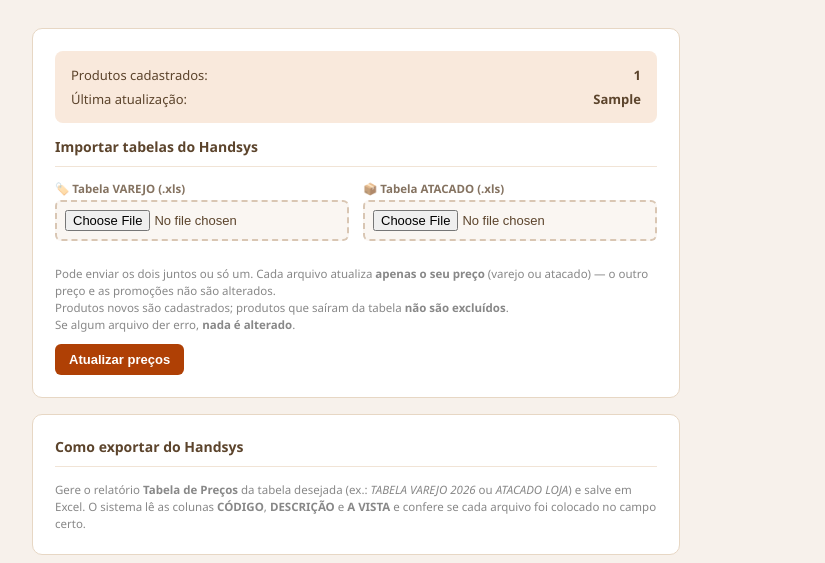
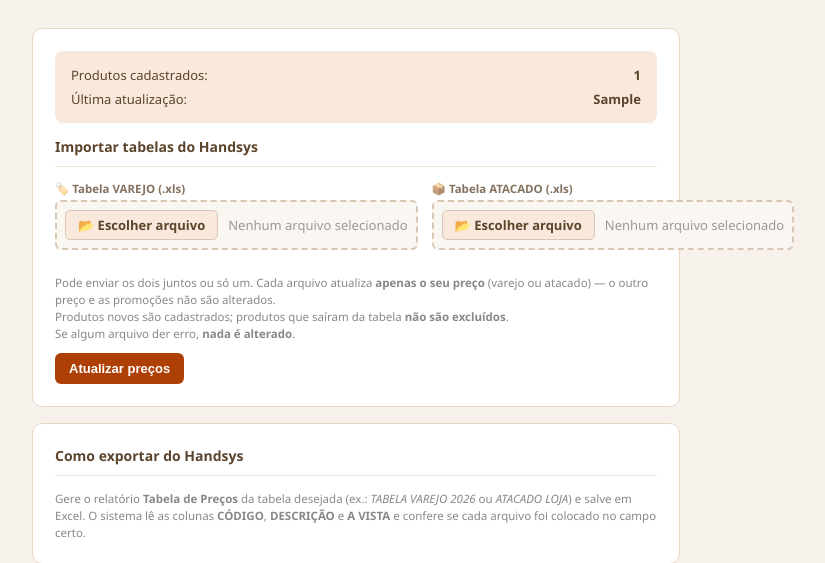
Before and after one commit to casasanchez-bit/sistema_remessa, a Flask app: page /etiquetas/importar in a window 1280 px wide. Shown: the part 60-623 px from the top of the page, without its empty margins (284-1109 px from the left). Run offline with Flask 3, Linux system fonts and the light colour scheme; the visitor is signed in with stand-in values (Sample User, id 1); tables that the repository leaves empty hold one stand-in row (values such as "Sample post"); some libraries are stand-ins or nearby versions.

Commit message:
Etiquetas: seletor de arquivo em portugues na atualizacao de precos
Co-Authored-By: Claude Opus 5.5 <noreply@anthropic.com>

```diff
--- a/templates/etiquetas/importar.html
+++ b/templates/etiquetas/importar.html
@@ -17,8 +17,14 @@
     .card { background: #fff; border: 1px solid #e7d7c4; border-radius: 10px; padding: 22px; margin-bottom: 16px; }
     .card h2 { font-size: 14px; margin: 0 0 14px; border-bottom: 1px solid #f1e4d6; padding-bottom: 10px; }
     label { font-size: 11.5px; color: var(--marrom); opacity: .75; display: block; margin-bottom: 4px; font-weight: 600; }
-    input[type=file] { display: block; width: 100%; padding: 8px; border: 2px dashed #d9c6b3; border-radius: 6px; font-size: 13px; cursor: pointer; background: #faf6f2; margin-bottom: 12px; }
-    input[type=file]:hover { border-color: var(--laranja); }
+    /* Seletor de arquivo próprio (o nativo mostra "Choose File" no idioma do navegador) */
+    .arq-box { display: flex; align-items: center; gap: 10px; width: 100%; padding: 8px; border: 2px dashed #d9c6b3; border-radius: 6px; cursor: pointer; background: #faf6f2; margin-bottom: 12px; opacity: 1; font-weight: 400; position: relative; }
+    .arq-box:hover { border-color: var(--laranja); }
+    .arq-box.tem-arq { border-style: solid; border-color: #a0cba8; background: #f1f8f3; }
+    .arq-box input[type=file] { position: absolute; width: 1px; height: 1px; opacity: 0; pointer-events: none; }
+    .arq-btn { background: var(--linen); border: 1px solid #d9c6b3; border-radius: 5px; padding: 5px 12px; font-size: 13px; font-weight: 700; color: var(--marrom); white-space: nowrap; }
+    .arq-nome { font-size: 13px; color: #999; overflow: hidden; text-overflow: ellipsis; white-space: nowrap; min-width: 0; }
+    .arq-box.tem-arq .arq-nome { color: #1a5c2a; font-weight: 600; }
     select { padding: 8px 10px; border: 1px solid #d9c6b3; border-radius: 6px; font-size: 13px; width: 100%; margin-bottom: 12px; }
     .hint { font-size: 11.5px; color: #888; margin-bottom: 10px; line-height: 1.5; }
     .stat-box { background: var(--linen); border-radius: 8px; padding: 12px 16px; margin-bottom: 14px; }
@@ -60,11 +66,19 @@
       <div class="campos-arq">
         <div>
           <label>🏷️ Tabela VAREJO (.xls)</label>
-          <input type="file" name="arquivo_varejo" accept=".xls,.xlsx">
+          <label class="arq-box">
+            <input type="file" name="arquivo_varejo" accept=".xls,.xlsx" onchange="mostrarArquivo(this)">
+            <span class="arq-btn">📂 Escolher arquivo</span>
+            <span class="arq-nome">Nenhum arquivo selecionado</span>
+          </label>
         </div>
         <div>
           <label>📦 Tabela ATACADO (.xls)</label>
-          <input type="file" name="arquivo_atacado" accept=".xls,.xlsx">
+          <label class="arq-box">
+            <input type="file" name="arquivo_atacado" accept=".xls,.xlsx" onchange="mostrarArquivo(this)">
+            <span class="arq-btn">📂 Escolher arquivo</span>
+            <span class="arq-nome">Nenhum arquivo selecionado</span>
+          </label>
         </div>
       </div>
 
@@ -100,5 +114,13 @@
     </p>
   </div>
 </main>
+<script>
+  function mostrarArquivo(input) {
+    const box = input.closest('.arq-box');
+    const tem = input.files.length > 0;
+    box.querySelector('.arq-nome').textContent = tem ? input.files[0].name : 'Nenhum arquivo selecionado';
+    box.classList.toggle('tem-arq', tem);
+  }
+</script>
 </body>
 </html>
```
